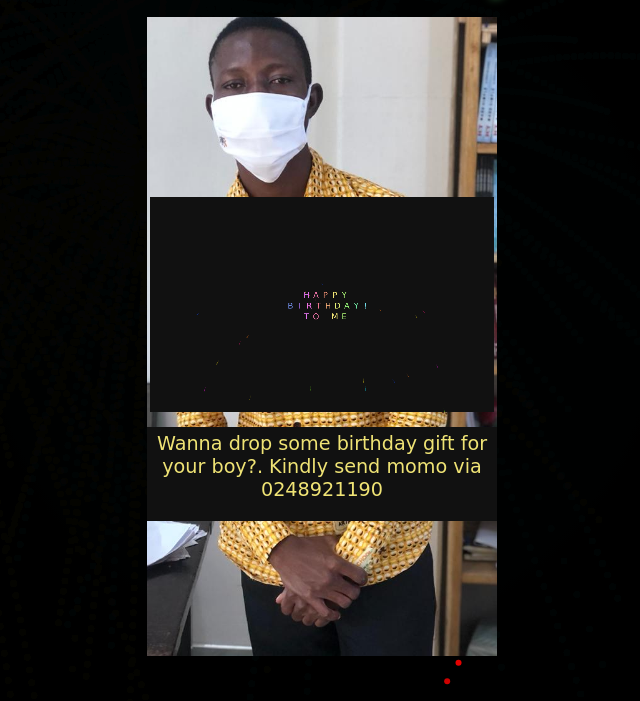
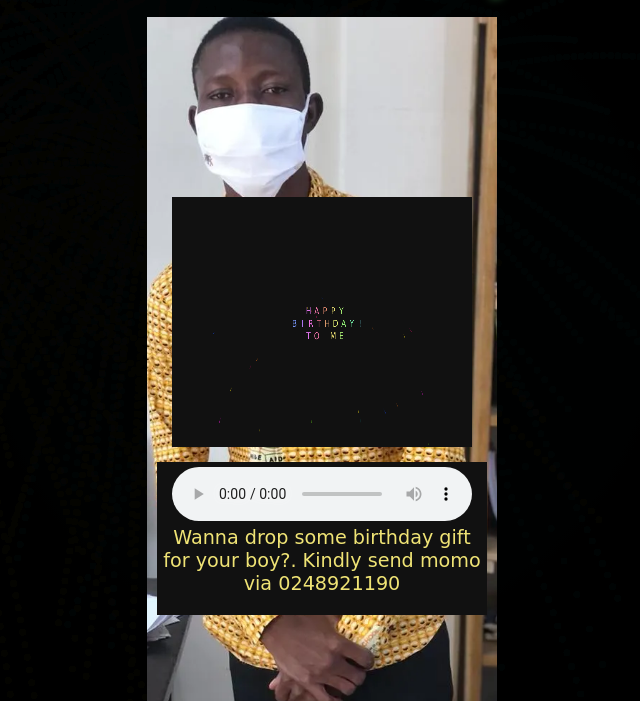
Before and after one commit to IamNuru/birthday, a plain HTML site: page index.html in a window 1280 px wide. Shown: the part 99-800 px from the top of the page, without its empty margins (318-958 px from the left). Drawn offline with Linux system fonts and the light colour scheme; a web font is replaced by a local one.

Commit message:
commit media file

```diff
--- a/index.html
+++ b/index.html
@@ -8,22 +8,37 @@
     <link rel="stylesheet" href="style.css">
     <link rel="stylesheet" href="pen2.css">
     <link rel="stylesheet" href="pen1.css">
+    <link rel="shortcut icon" href="nuru.ico" type="image/x-icon" />
+
 </head>
 <body>
     <div class="header">
         <h3 class="hurray">Hurray is My &nbsp;</h3>
         <h3 class="today">Birthday</h3>
-        <img src="1.jpg" alt="" class="header-img">
+        <img src="nuru.webp" alt="" class="header-img">
     </div>
     <canvas id="screen"></canvas>
     <div class="" style="width:100%; display:flex; justify-content:center">
         <div class="bg-image" style="display:grid; justify-content:center">
              <canvas id="c"></canvas>
-             <div class="message">Wanna drop some birthday gift for your boy?. Kindly send momo via 0248921190</div>
+             <div class="message">
+                 <audio controls autoplay loop id="player">
+                    <source src="birthday.mp3" type="audio/mpeg">
+                  Your browser does not support the audio element.
+                  </audio>
+                 Wanna drop some birthday gift for your boy?. Kindly send momo via 0248921190
+            </div>
         </div>
     </div>
 
     <script src="pen2.js"></script>
     <script src="pen1.js"></script>
+    <script>
+        document.addEventListener('click', musicPlay);
+        function musicPlay() {
+            document.getElementById('player').play();
+            document.removeEventListener('click', musicPlay);
+        }
+    </script>
 </body>
 </html>
--- a/pen1.css
+++ b/pen1.css
@@ -2,7 +2,12 @@
 	position: relative;
   z-index: 1000;
   max-width:350px;
-  padding: 150px 3px 0px 3px;
+  margin: auto;
+  min-height: 250px;
+  min-width: 250px;
+  max-height: 300px;
+  max-width: 300px;
+  margin-top: 150px;
 }
 /* canvas {
 	position: absolute;
--- a/style.css
+++ b/style.css
@@ -18,7 +18,7 @@
     margin:0 5px;
 }
 .bg-image{
-  background-image: url('2.jpg');
+  background-image: url('nurudeen.webp');
   background-repeat: no-repeat;
   background-position: center;
   background-size: cover;
```
Also changed, not shown: 1.jpg (deleted), 2.jpg (deleted), nuru.ico (added), nuru.webp (added), nurudeen.webp (added), 1 other file.
